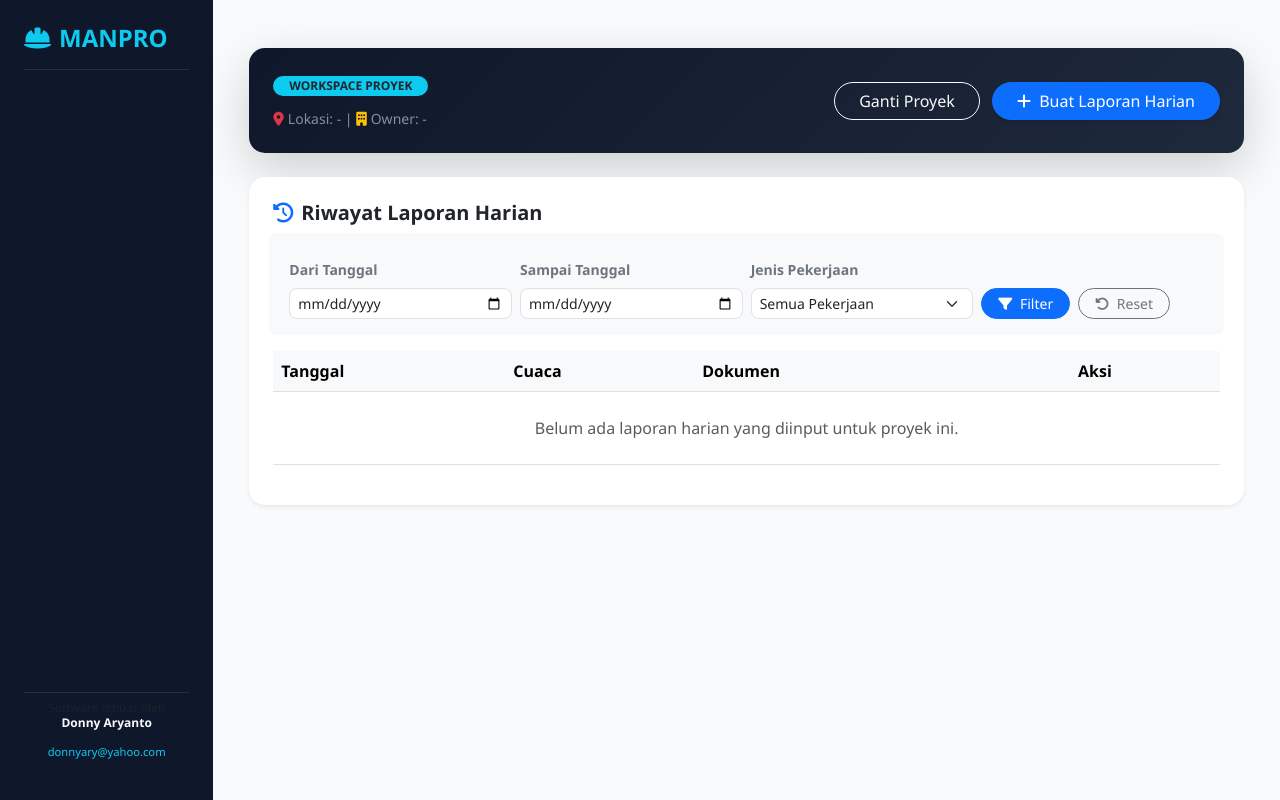
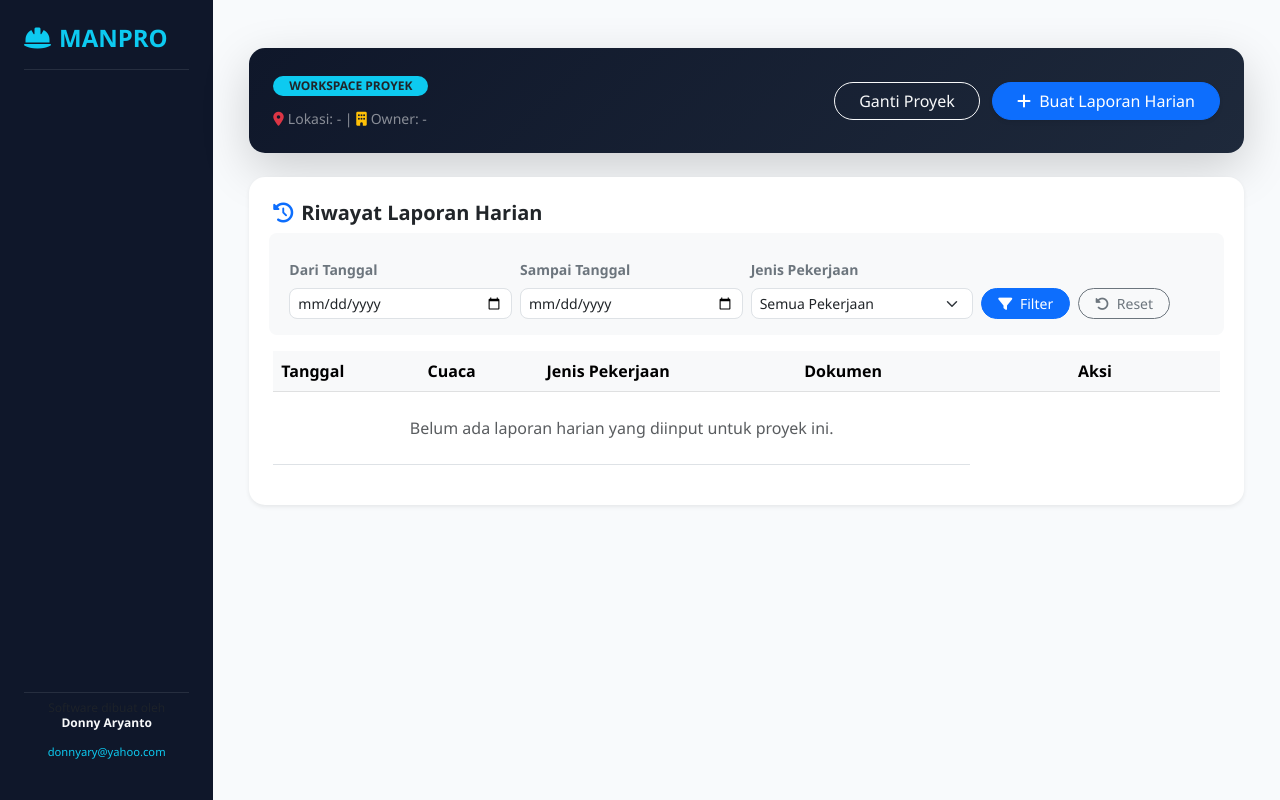
Before and after one commit to donnyary/manpro-webapp, a Flask app: template templates/daftar_laporan.html in a window 1280 px wide. Run offline with Flask 3, Linux system fonts and the light colour scheme; the template is opened without the code that fills it, so the values that code supplies are empty.

Commit message:
Auto: templates\daftar_laporan.html

```diff
--- a/templates/daftar_laporan.html
+++ b/templates/daftar_laporan.html
@@ -61,6 +61,7 @@
                     <tr>
                         <th>Tanggal</th>
                         <th>Cuaca</th>
+                        <th>Jenis Pekerjaan</th>
                         <th>Dokumen</th>
                         <th class="text-center" style="width: 250px;">Aksi</th>
                     </tr>
```
